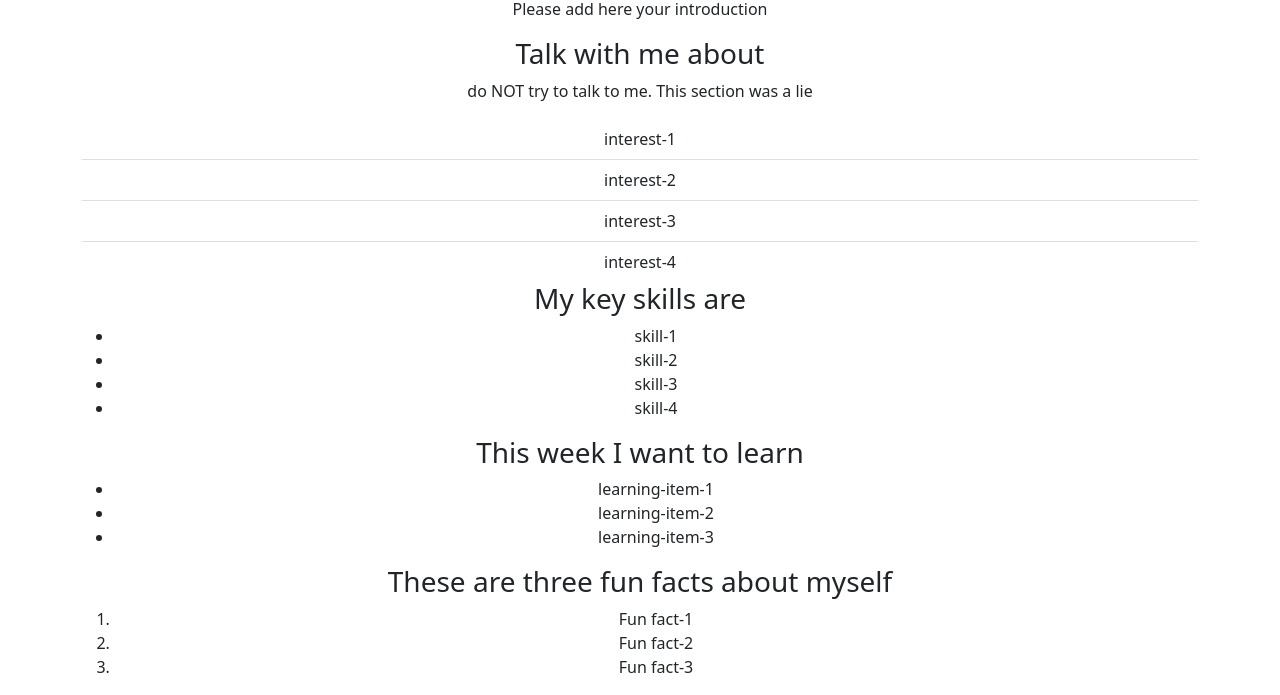
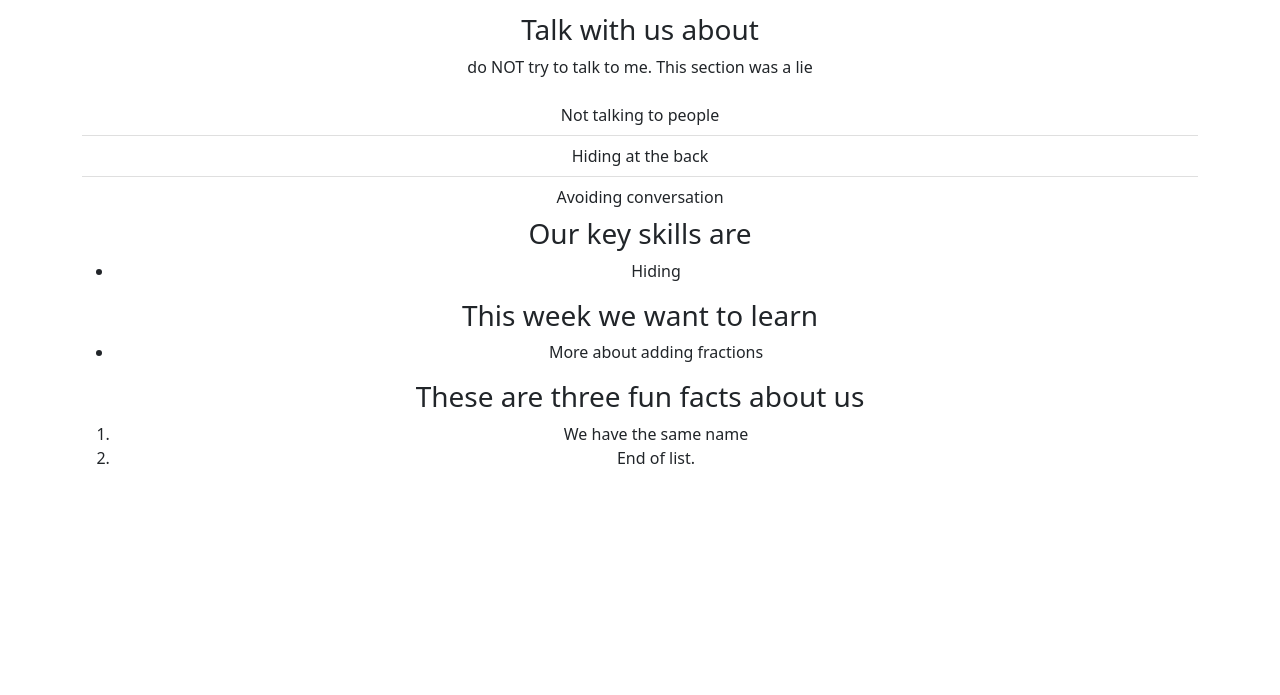
Before and after one commit to warwick-cybersecurity-WM145-24/week-4-lab-exercises, a plain HTML site: page index.html in a window 1280 px wide. Shown: the part 507-1202 px from the top of the page. After the commit the page ends 993 px from the top, so only its background shows below. Drawn offline with nearby package versions, Linux system fonts and the light colour scheme.

Commit message:
Add more info

```diff
--- a/index.html
+++ b/index.html
@@ -10,14 +10,14 @@
       crossorigin="anonymous"
     />
 
-    <title>About Me</title>
+    <title>About Us</title>
     <link rel="stylesheet" href="css/style.css" />
   </head>
   <body>
     <nav>
         <ul class="nav nav-tabs">
           <li class="nav-item">
-            <a class="nav-link active" aria-current="page" href="#">About me</a>
+            <a class="nav-link active" aria-current="page" href="#">About us</a>
           </li>
           <li class="nav-item">
             <!-- add a link to a new page if you want -->
@@ -26,7 +26,7 @@
         </ul>
     </nav>
     <header>
-        <h1 class="text-center">About Me</h1>
+        <h1 class="text-center">About Us</h1>
     </header>
     <div class="container text-center">
       <div class="image">
@@ -39,45 +39,38 @@
       <div class="intro column">
         <h2>Introduction</h2>
         <!-- Add here a quick intro about yourself-->
-        <p>Hello! 👋 </br>Please add here your introduction</p>
+        <p>Hello! 👋 </br></p>
       </div>
       <div class="interests column">
-        <h3>Talk with me about</h3>
+        <h3>Talk with us about</h3>
         <!-- List here three things you enjoy -->
 	<p>do NOT try to talk to me. This section was a lie</p>
         <ul id="interest-list" class="list-group list-group-flush">
-          <li class="list-group-item">interest-1</li>
-          <li class="list-group-item">interest-2</li>
-          <li class="list-group-item">interest-3</li>
-          <li class="list-group-item">interest-4</li>
+          <li class="list-group-item">Not talking to people</li>
+          <li class="list-group-item">Hiding at the back</li>
+          <li class="list-group-item">Avoiding conversation</li>
         </ul>
       </div>
       <div class="interests-list">
         <!-- Add your three key skills -->
-        <h3>My key skills are</h3>
+        <h3>Our key skills are</h3>
         <ul id="skills-list">
-          <li>skill-1</li>
-          <li>skill-2</li>
-          <li>skill-3</li>
-          <li>skill-4</li>
+          <li>Hiding</li>
         </ul>
       </div>
       <div class="learning-list">
         <!-- Add three things you want to learn this week -->
-        <h3>This week I want to learn</h3>
+        <h3>This week we want to learn</h3>
         <ul id="learning-list">
-          <li>learning-item-1</li>
-          <li>learning-item-2</li>
-          <li>learning-item-3</li>
+          <li>More about adding fractions</li>
         </ul>
       </div>
       <div class="fun-facts-list">
-        <h3>These are three fun facts about myself</h3>
+        <h3>These are three fun facts about us</h3>
         <!-- Add three fun facts about yourself -->
         <ol id="fun-facts-list">
-          <li>Fun fact-1</li>
-          <li>Fun fact-2</li>
-          <li>Fun fact-3</li>
+          <li>We have the same name</li>
+          <li>End of list.</li>
         </ol>
       </div>
     </div>
```
